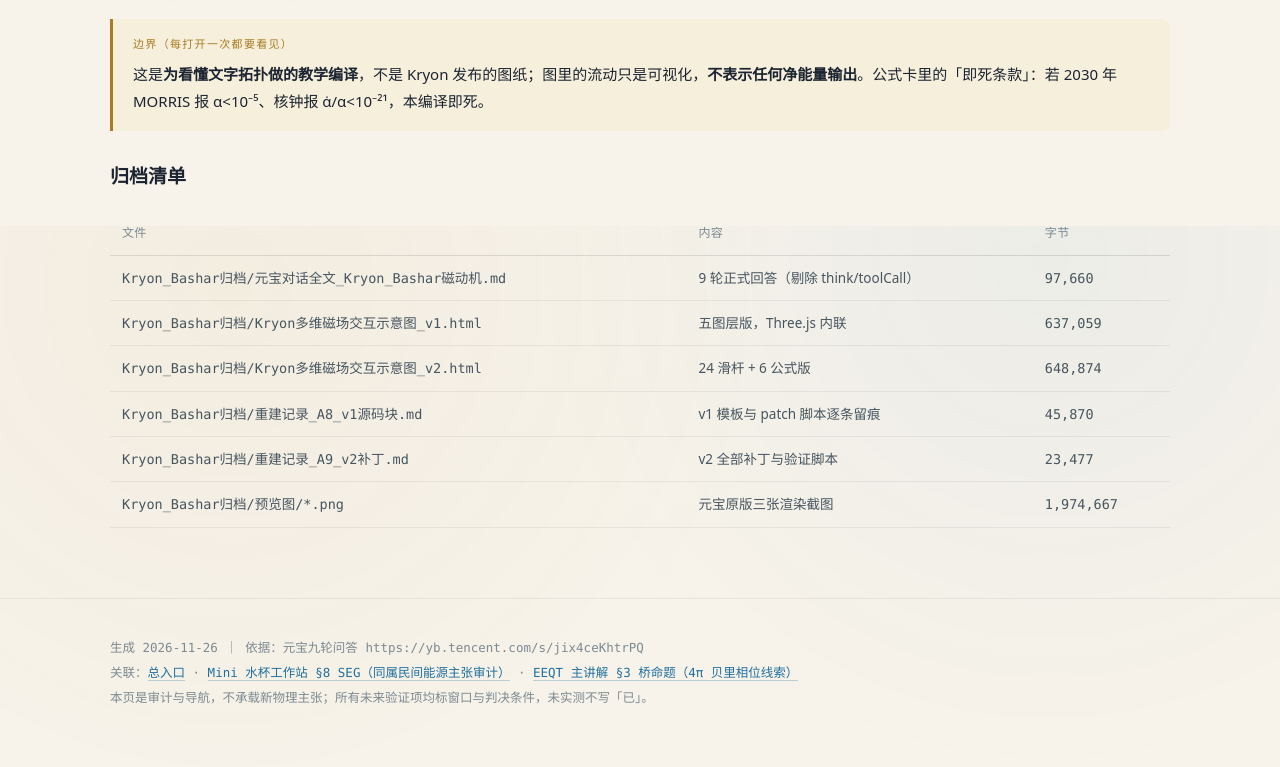
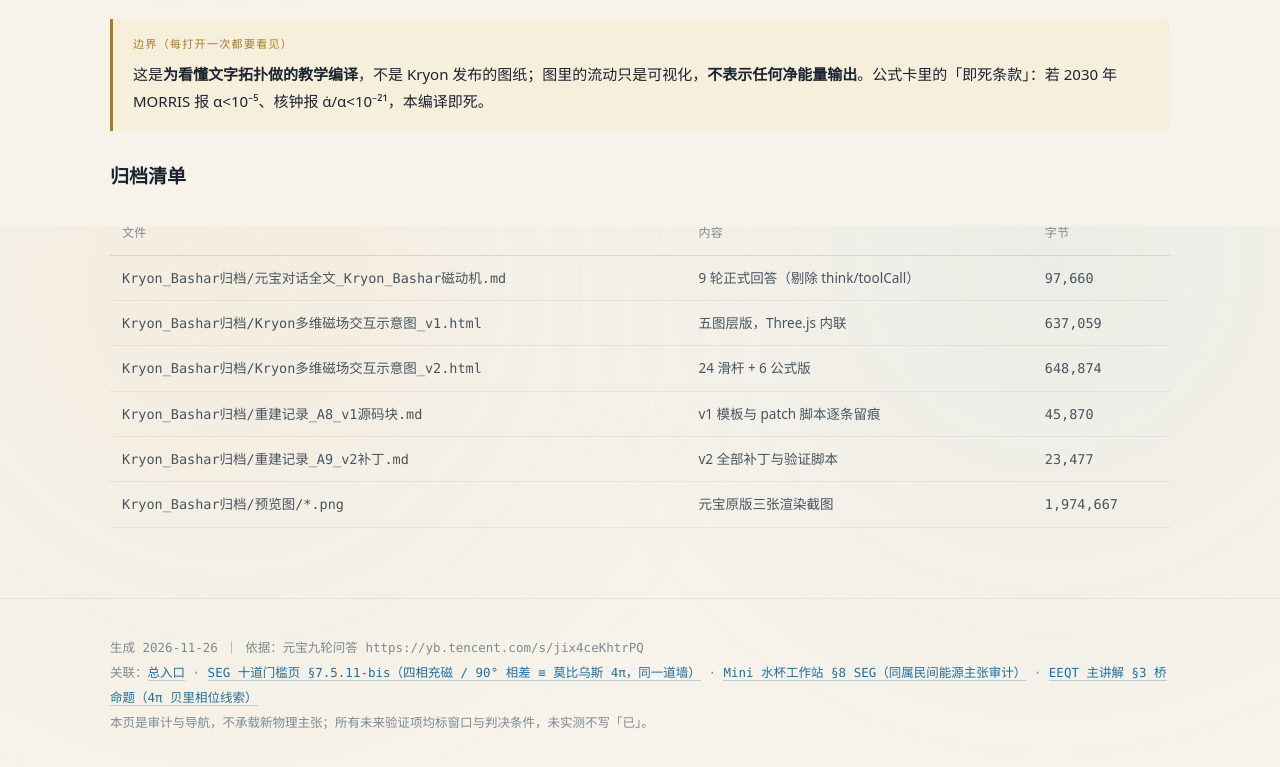
Before and after one commit to awakeninglanxin/ai-mother-tongue, a plain HTML site: page Kryon_Bashar磁动机_诚实审计.html in a window 1280 px wide. Shown: the part 8574-9341 px from the top of the page. Drawn offline with Linux system fonts and the light colour scheme.

Commit message:
Link Kryon audit to SEG 7.5.11-bis topology cross-check

```diff
--- a/Kryon_Bashar磁动机_诚实审计.html
+++ b/Kryon_Bashar磁动机_诚实审计.html
@@ -445,7 +445,7 @@ footer{padding:36px 0 60px;color:var(--ink3);font-size:12.5px;font-family:var(--
 
 <footer><div class="wrap">
   生成 2026-11-26 ｜ 依据：元宝九轮问答 <span class="mono">https://yb.tencent.com/s/jix4ceKhtrPQ</span><br>
-  关联：<a href="index.html">总入口</a> · <a href="Mini水杯工作站_专业讲解.html#seg">Mini 水杯工作站 §8 SEG（同属民间能源主张审计）</a> · <a href="EEQT专业讲解.html#bridge">EEQT 主讲解 §3 桥命题（4π 贝里相位线索）</a><br>
+  关联：<a href="index.html">总入口</a> · <a href="../PKS_千禧难题_GitHub版/02_应用科技/24_searl_SEG/AAA_SEG是聚变推进器吗_两份证据与4K冷端十道门槛.html#s7511bis">SEG 十道门槛页 §7.5.11-bis（四相充磁 / 90° 相差 ≡ 莫比乌斯 4π，同一道墙）</a> · <a href="Mini水杯工作站_专业讲解.html#seg">Mini 水杯工作站 §8 SEG（同属民间能源主张审计）</a> · <a href="EEQT专业讲解.html#bridge">EEQT 主讲解 §3 桥命题（4π 贝里相位线索）</a><br>
   本页是审计与导航，不承载新物理主张；所有未来验证项均标窗口与判决条件，未实测不写「已」。
 </div></footer>
 
```
